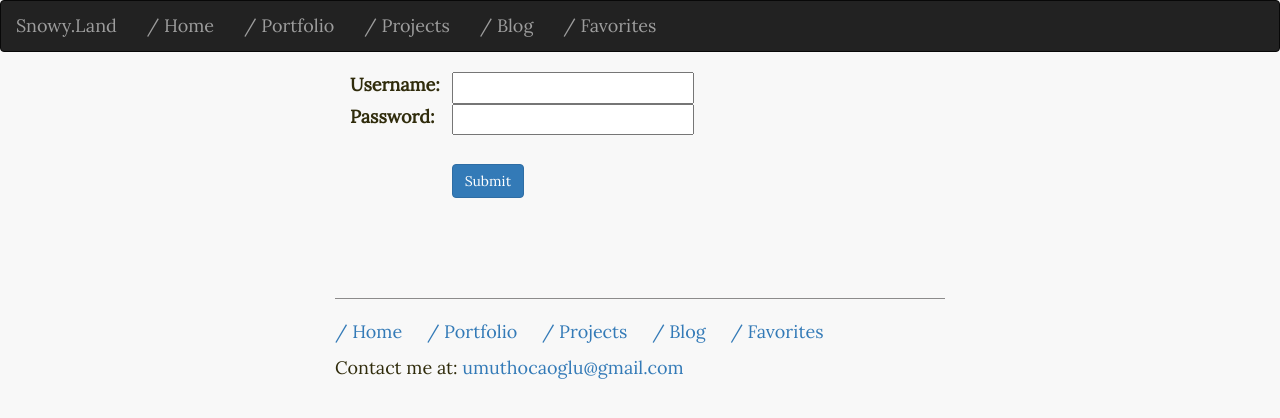
After one commit to Leustad/portfolio, a Flask app: page /admin/login in a window 1280 px wide. The commit adds this page. Shown: the top 418 px of the page. Run offline with Flask 2, Linux system fonts and the light colour scheme; some libraries are stand-ins or nearby versions; some web fonts are replaced.

Commit message:
Add login

```diff
--- a/portfolio/__init__.py
+++ b/portfolio/__init__.py
@@ -3,8 +3,8 @@ import os
 from flask import Flask
 from flask_flatpages import FlatPages, pygments_style_defs
 from flask_frozen import Freezer
+from flask_bcrypt import Bcrypt
 # from flask_sqlalchemy import SQLAlchemy
-# from flask_bcrypt import Bcrypt
 
 app = Flask(__name__)
 app.config.from_object(os.environ['APP_SETTINGS'])
@@ -12,9 +12,7 @@ flatpages = FlatPages(app)
 freezer = Freezer(app)
 print('__APP_SETTINGS__: {}'.format(os.environ['APP_SETTINGS']))
 
-# app.secret_key = os.urandom(24)
-# app.config.from_pyfile('_config.py')
-# bcrypt = Bcrypt(app)
+bcrypt = Bcrypt(app)
 # db = SQLAlchemy(app)
 
 from portfolio.views.main.views import main_blueprint
--- a/portfolio/templates/add_post.html
+++ b/portfolio/templates/add_post.html
@@ -3,6 +3,7 @@
 
 {% block content %}
     <div class="container-fluid">
+        <p class="text-right"><a href="/logout">>> Logout</a></p>
         <form class="form-horizontal" enctype="multipart/form-data" role="form" action="/admin/add_post" method="post"
               name="add_post">
             {{ form.csrf_token }}
--- /dev/null
+++ b/portfolio/templates/login.html
@@ -0,0 +1,39 @@
+{% extends '_base.html' %}
+{% block title %}Login{% endblock %}
+
+{% block content %}
+    {% if session['logged_in'] %}
+        <p>You're logged in already!</p>
+    {% else %}
+        <form action="/admin/login" method="POST">
+            <fieldset>
+                {{ form.csrf_token }}
+                <div class="form-group">
+                    <label class="col-md-2 control-label" for="username">Username:</label>
+                    <div class="col-md-10">
+                        {{ form.username (id_='username') }}<br>
+                    </div>
+                </div>
+                <div class="form-group">
+                    <label class="col-md-2 control-label" for="password">Password:</label>
+                    <div class="col-md-10">
+                        {{ form.password (id_='password') }}<br>
+                    </div>
+                </div>
+
+                <br><br><br>
+                <input type="hidden" value="{{ request.args.get('next', '') }}">
+
+                <div class="form-group">
+                    <label class="col-md-2 control-label" for="submit"></label>
+                    <div class="col-md-10">
+                        <button id="submit" name="submit" class="btn btn-primary" type="submit" value="submit">
+                            Submit
+                        </button>
+                    </div>
+                </div>
+                {#            <input type="submit" value="Log in">#}
+            </fieldset>
+        </form>
+    {% endif %}
+{% endblock %}
--- a/portfolio/views/blog/forms.py
+++ b/portfolio/views/blog/forms.py
@@ -1,7 +1,7 @@
 import datetime
 
 from flask_wtf import FlaskForm
-from wtforms import TextAreaField, TextField
+from wtforms import TextAreaField, TextField, StringField, PasswordField
 from wtforms.validators import DataRequired, Length
 
 
@@ -13,3 +13,8 @@ class AddPostForm(FlaskForm):
     blog_title = TextField('bolg_title', validators=[DataRequired(), Length(min=6,)])
     # blog_date = DateField('blog_date', validators=[DataRequired()])
     blog_body = TextAreaField('post_body', validators=[DataRequired(), Length(min=6,)], default=get_date())
+
+
+class LoginForm(FlaskForm):
+    username = StringField('username', validators=[DataRequired()])
+    password = PasswordField('password', validators=[DataRequired()])
--- a/portfolio/views/blog/views.py
+++ b/portfolio/views/blog/views.py
@@ -1,14 +1,28 @@
 import os
 import traceback
+from functools import wraps
 
-from flask import render_template, Blueprint, request, redirect, url_for
-from portfolio.views.blog.forms import AddPostForm
-from portfolio import flatpages
-from portfolio import app
+from flask import render_template, Blueprint, request, redirect, url_for, session, flash
+from portfolio.views.blog.forms import AddPostForm, LoginForm
+from portfolio import flatpages, app, bcrypt
+
+SMTH = b'$2b$12$D9fukiXJ5Ik7LE1FpjgIB.xhZg1ln2pTCd/J3IVXAbun3dWSNxml6'
 
 blog_blueprint = Blueprint('blog', __name__)
 
 POST_DIR = app.config['POST_DIR']
+
+
+def login_required(test):
+    @wraps(test)
+    def wrap(*args, **kwargs):
+        if 'logged_in' in session:
+            return test(*args, **kwargs)
+        else:
+            flash('You need to log in !!')
+            return redirect(url_for('blog.login'))
+
+    return wrap
 
 
 def save_post(title, body):
@@ -37,6 +51,7 @@ def post(name):
 
 
 @blog_blueprint.route('/admin/add_post', methods=['GET', 'POST'])
+@login_required
 def add_post():
     error = None
     form = AddPostForm()
@@ -51,4 +66,25 @@ def add_post():
             traceback.print_exc()
         return redirect(url_for('blog.add_post'))
 
-    return render_template('add_post.html', form=form, error=error)
+    return render_template('add_post.html', form=form, error=error, next=request.path)
+
+
+@blog_blueprint.route('/admin/login', methods=['GET', 'POST'])
+def login():
+    form = LoginForm(request.form)
+
+    if request.method == 'POST' and form.validate_on_submit():
+        if bcrypt.check_password_hash(SMTH, request.form['password']) and request.form['username'] == 'Leustad':
+            session['logged_in'] = True
+            return redirect(url_for('blog.add_post'))
+        else:
+            flash('Wrong Password!')
+            print('Wrong Password')
+    return render_template('login.html', form=form)
+
+
+@blog_blueprint.route('/logout')
+@login_required
+def logout():
+    session.pop('logged_in', None)
+    return redirect(url_for('main.main'))
```
